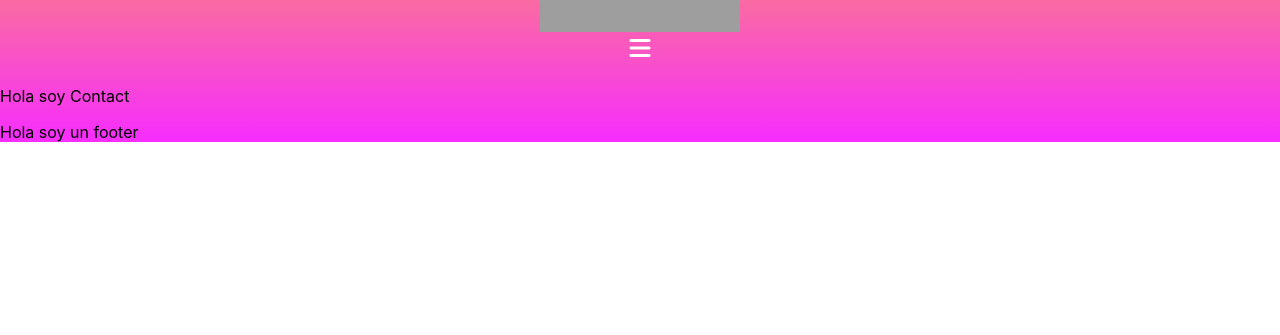
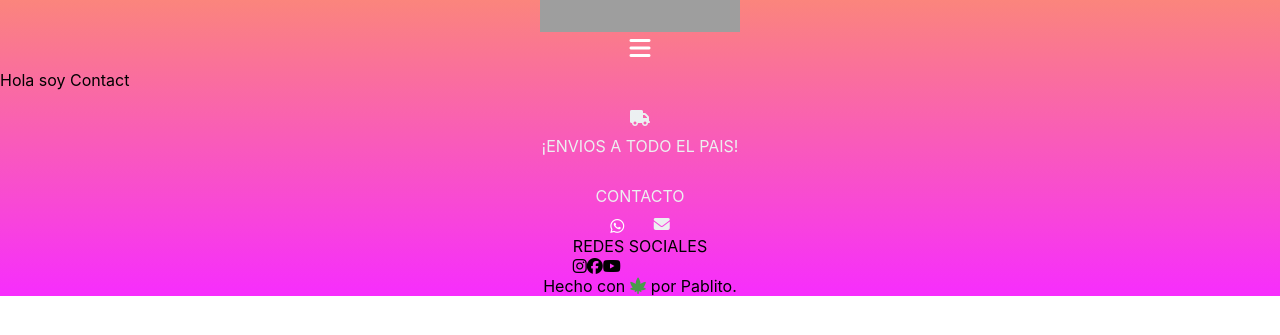
Before and after one commit to Pablito-1988/dog-grow, a React (Create React App) app: page /contact in a window 1280 px wide. Shown: the part 183-518 px from the top of the page. Built offline with nearby package versions, Linux system fonts and the light colour scheme; grey boxes are pictures that could not be loaded.

Commit message:
whatsapp test

```diff
--- /dev/null
+++ b/src/components/Footer/Footer.css
@@ -0,0 +1,58 @@
+
+ p{
+    margin: 0;
+ }
+ footer{
+    display: flex;
+    width: 100%;
+    flex-direction: column;
+    align-items: center;
+
+
+ }
+ .shipContainer{
+    display: flex;
+    flex-direction: column;
+    align-items: center;
+    margin-top: 20px;
+    color: #ecf0f1;
+    font-size: 16px;
+
+ }
+ .shipText{
+    margin-top: 10px;
+ }
+ .contact{
+    display: flex;
+    flex-direction: column;
+    font-size: 16px;
+    color: #ecf0f1;
+    margin-top: 30px;
+ }
+ .contactLinks{
+    display: flex;
+    justify-content: space-around;
+    font-size: 16px;
+    margin-top: 10px;
+
+ }
+ .copy{
+    width: 100%;
+    display: flex;
+    justify-content: center;
+ }
+
+ #weed{
+    color: rgb(73,155,74);
+    animation-duration: 5s;
+    animation-name: beating;
+    animation-iteration-count: infinite;
+}
+
+@keyframes beating{
+    0%{font-size: 10px;}
+    25%{font-size: 20px;}
+    50%{font-size: 10px;}
+    75%{font-size: 20px;}
+    100%{font-size: 10px;}
+}
--- a/src/components/Footer/Footer.js
+++ b/src/components/Footer/Footer.js
@@ -1,11 +1,37 @@
-import React from 'react';
+import React from "react";
+import "./Footer.css";
 
 const Footer = () => {
-    return (
-       <>
-       <p>Hola soy un footer</p>
-       </>
-    );
+  return (
+    <>
+      <footer>
+        <div className="shipContainer">
+          <i className="fas fa-truck"></i>
+          <p className="shipText">¡ENVIOS A TODO EL PAIS!</p>
+        </div>
+        <div className="contact">
+          <p>CONTACTO</p>
+          <div className="contactLinks">
+            <a href="https://api.whatsapp.com/send?phone=541134284190"><i className="fab fa-whatsapp"></i></a>
+            <i className="fas fa-envelope"></i>
+          </div>
+        </div>
+        <div className="socialMedia">
+            <p>REDES SOCIALES</p>
+            <div className="socialLinks">
+            <i className="fab fa-instagram"></i>
+            <i className="fab fa-facebook"></i>
+            <i className="fab fa-youtube"></i>
+            </div>
+        </div>
+      </footer>
+      <div className="copy">
+        <p>
+          Hecho con <i id="weed" className="fas fa-cannabis"></i> por Pablito.{" "}
+        </p>
+      </div>
+    </>
+  );
 };
 
 export default Footer;
--- a/src/components/Header/Header.js
+++ b/src/components/Header/Header.js
@@ -1,7 +1,6 @@
 import React from "react";
 import "./Header.css";
 import logo from "../../assets/images/DogPNG.png";
-/* import { Link } from "react-router-dom"; */
 import { useState } from "react";
 import Dropdown from "./Dropdown";
 import { Link } from "react-router-dom";
```
